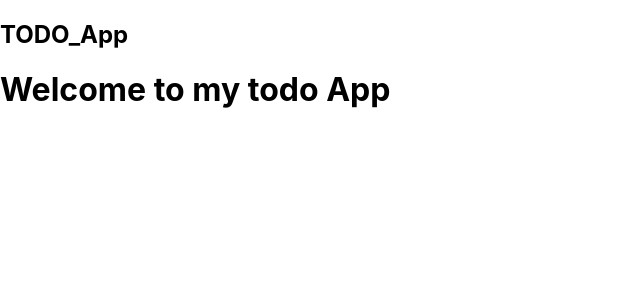
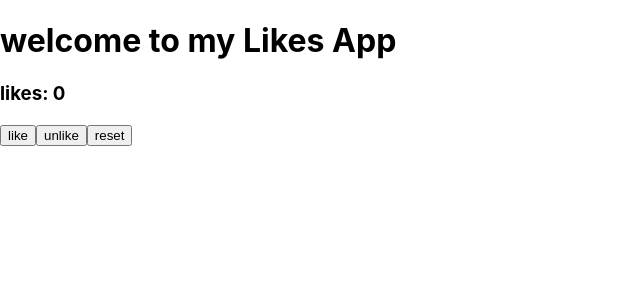
Before and after one commit to Jacy202/first-React, a React (Create React App) app: page / in a window 1280 px wide. Shown: the top 300 px of the page, without its empty margins (0-640 px from the left). Built offline with nearby package versions, Linux system fonts and the light colour scheme.

Commit message:
myfirstreact

```diff
--- a/src/Header.js
+++ /dev/null
@@ -1,8 +0,0 @@
-import React, {component} from 'react';
-const Header = () =>{
-    return(
-    <h2>TODO_App</h2>
-    )
-}
-
-export default Header
--- a/src/Todo.js
+++ /dev/null
@@ -1,13 +0,0 @@
-import React, {Component} from 'react';
-import Header from './Header';
-class Todo extends Component {
-    render (){
-        return (
-            <div>
-          <Header/>
-            <h1> Welcome to my todo App</h1>
-            </div>
-        )
-    }
-}
-export default Todo;
--- a/src/TodoItems.js
+++ /dev/null
@@ -1,9 +0,0 @@
-import React, {Component} from 'react'
-
-const TodoItems = () => {
-    return (
-        <h2> I render individual todo Items</h2>
-    )
-}
-
-export default TodoItems;
--- /dev/null
+++ b/src/components/Header.js
@@ -0,0 +1,8 @@
+import React, {Component} from 'react';
+const Header = (props) =>{
+    return(
+    <h2>{props.title}</h2>
+    )
+}
+
+export default Header
--- /dev/null
+++ b/src/components/Likes.js
@@ -0,0 +1,19 @@
+import React, {Component} from 'react'
+
+export class Likes extends Component {
+    state = {
+        likes: 0
+    }
+    render () {
+        return (
+            <div>
+                <h1>welcome to my Likes App</h1>
+                <h3>likes: {this.state.likes}</h3>
+                <button>like</button>
+                <button>unlike</button>
+                <button>reset</button>
+            </div>
+        )
+    }
+}
+export default Likes
--- /dev/null
+++ b/src/components/Todo.js
@@ -0,0 +1,20 @@
+import React, {Component} from 'react';
+import TodoItems from './TodoItems'
+import Header from './Header';
+
+class Todo extends Component {
+    render (){
+        const todoItems =['cook','eat','sleep','relax','pray'];
+        return (
+            <div>
+          <Header title = "MY TODO TITLE"/>
+
+            <h1> Welcome to my todo App</h1>
+            <ul>
+            {todoItems.map(item =>(<TodoItems individualItem = {item}/>))}
+            </ul>
+            </div>
+        )
+    }
+}
+export default Todo;
--- /dev/null
+++ b/src/components/TodoItems.js
@@ -0,0 +1,12 @@
+import React, {Component} from 'react'
+
+const TodoItems = (props) => {
+    return (
+        <div>
+            {props.individualItem}
+            <h2>this is a that</h2>
+        </div>
+    )
+}
+
+export default TodoItems;
```
Also changed, not shown: src/assignment1/A.js (added, +19 -0 lines), src/assignment1/B.js (added, +16 -0 lines), src/assignment1/C.js (added, +18 -0 lines), src/index.js (+4 -3 lines).
